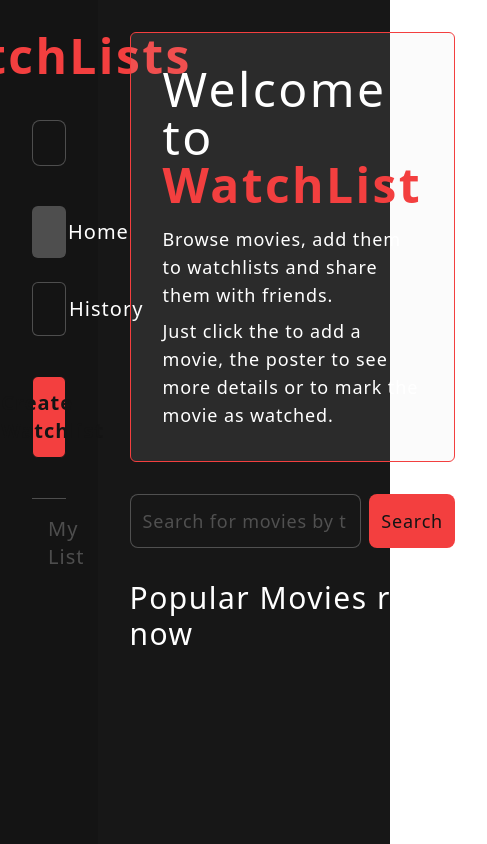
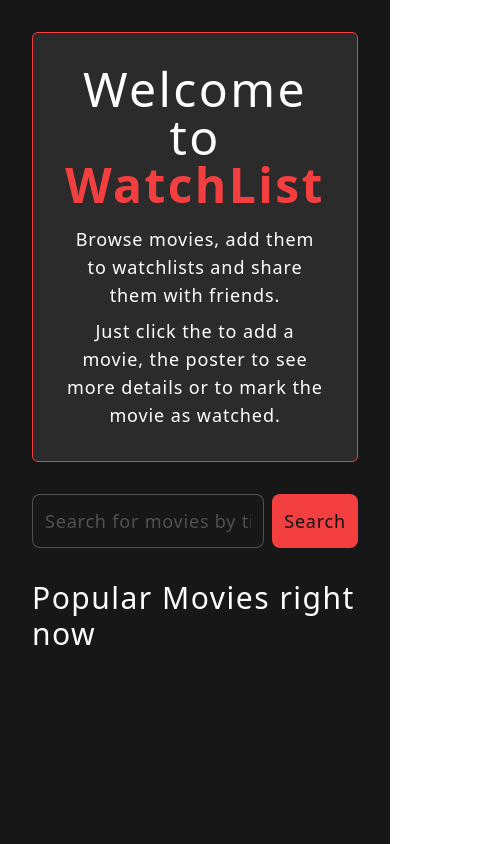
Before and after one commit to ashmeetsmonga/watchlist-react, a React (Vite) app: page / in a window 390 px wide. Shown: the whole page, 487 px wide, since content can reach past the window. Built offline with nearby package versions, Linux system fonts and the light colour scheme.

Commit message:
made hero section responsive

```diff
--- a/src/App.jsx
+++ b/src/App.jsx
@@ -6,7 +6,7 @@
 function App() {
 	return (
 		<div className='w-screen h-screen flex bg-darkGray'>
-			<Sidebar />
+			{/* <Sidebar /> */}
 			<Routes>
 				<Route path='/' exact element={<Home />} />
 				<Route path='/create-new-list' element={<CreateNewList />} />
--- a/src/components/Hero.jsx
+++ b/src/components/Hero.jsx
@@ -3,14 +3,14 @@
 const Hero = () => {
 	return (
 		<div className='w-full flex flex-col gap-4 p-8 rounded-md border border-primary bg-mediumGray'>
-			<h1 className='text-5xl text-white'>
+			<h1 className='text-5xl text-white text-center md:text-left'>
 				Welcome to <span className='text-primary font-bold'>WatchList</span>
 			</h1>
 			<div className='flex flex-col gap-2'>
-				<p className='text-lg text-white'>
+				<p className='text-lg text-white text-center md:text-left'>
 					Browse movies, add them to watchlists and share them with friends.
 				</p>
-				<p className='text-lg text-white'>
+				<p className='text-lg text-white text-center md:text-left'>
 					Just click the to add a movie, the poster to see more details or to mark the movie as
 					watched.
 				</p>
```
